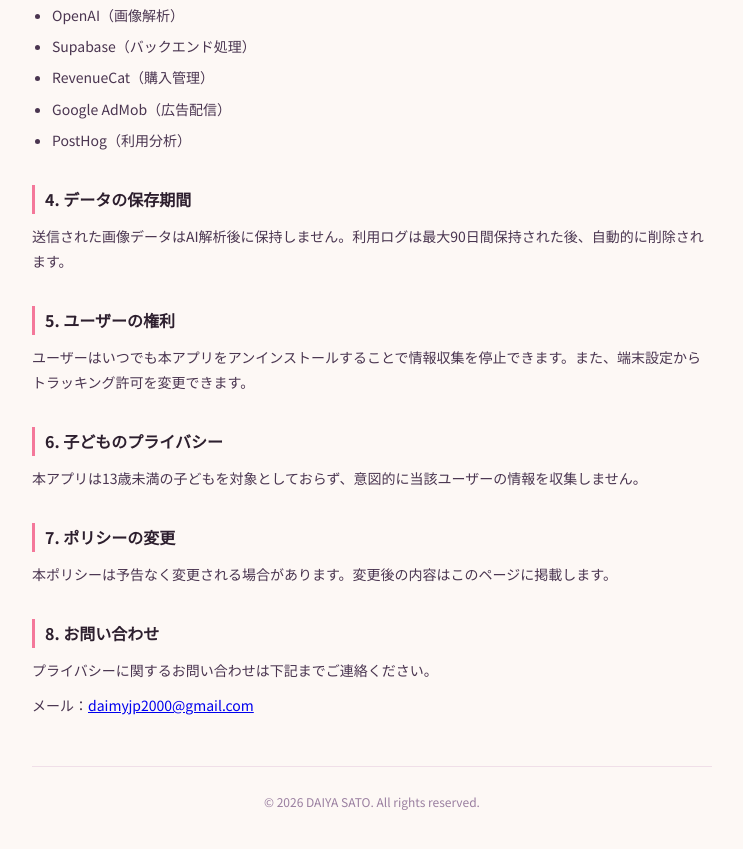
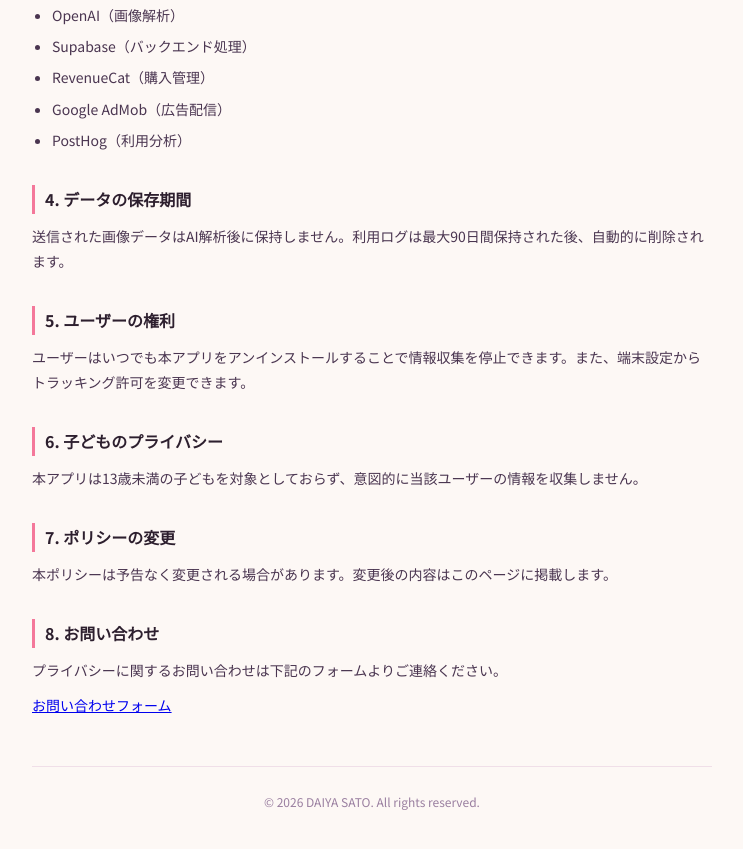
Before and after one commit to daiya-2000/stylecam-marketing-pages, a plain HTML site: page privacy.html in a window 1280 px wide. Shown: the part 902-1751 px from the top of the page, without its empty margins (268-1011 px from the left). Drawn offline with Linux system fonts and the light colour scheme.

Commit message:
Replace contact email with inquiry form URL
Co-Authored-By: Claude Sonnet 4.6 <noreply@anthropic.com>

```diff
--- a/privacy.html
+++ b/privacy.html
@@ -110,8 +110,8 @@
       <p>本ポリシーは予告なく変更される場合があります。変更後の内容はこのページに掲載します。</p>
 
       <h2>8. お問い合わせ</h2>
-      <p>プライバシーに関するお問い合わせは下記までご連絡ください。</p>
-      <p>メール：<a href="mailto:daimyjp2000@gmail.com">daimyjp2000@gmail.com</a></p>
+      <p>プライバシーに関するお問い合わせは下記のフォームよりご連絡ください。</p>
+      <p><a href="https://forms.gle/i6nbR2GQYp26hCJD7" target="_blank" rel="noopener noreferrer">お問い合わせフォーム</a></p>
 
       <footer>© 2026 DAIYA SATO. All rights reserved.</footer>
     </div>
```
Also changed, not shown: terms.html (+2 -2 lines).
